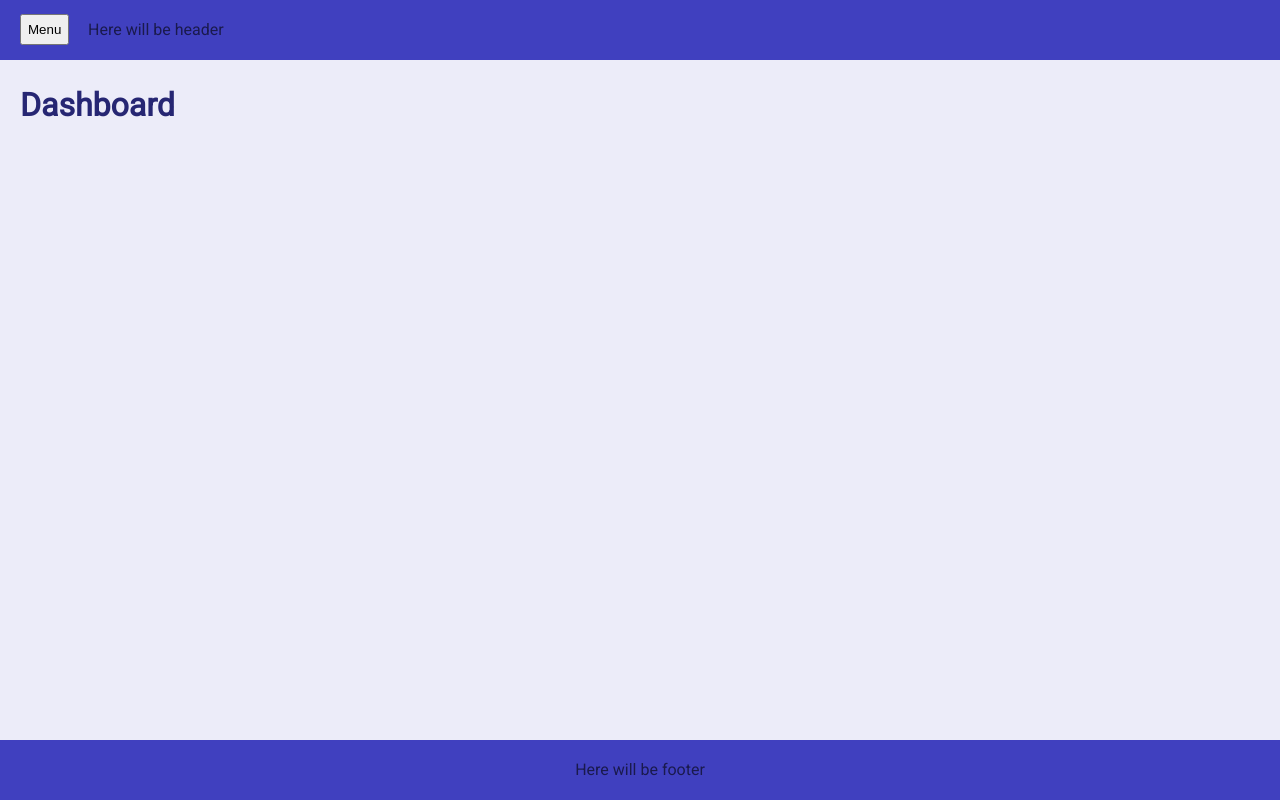
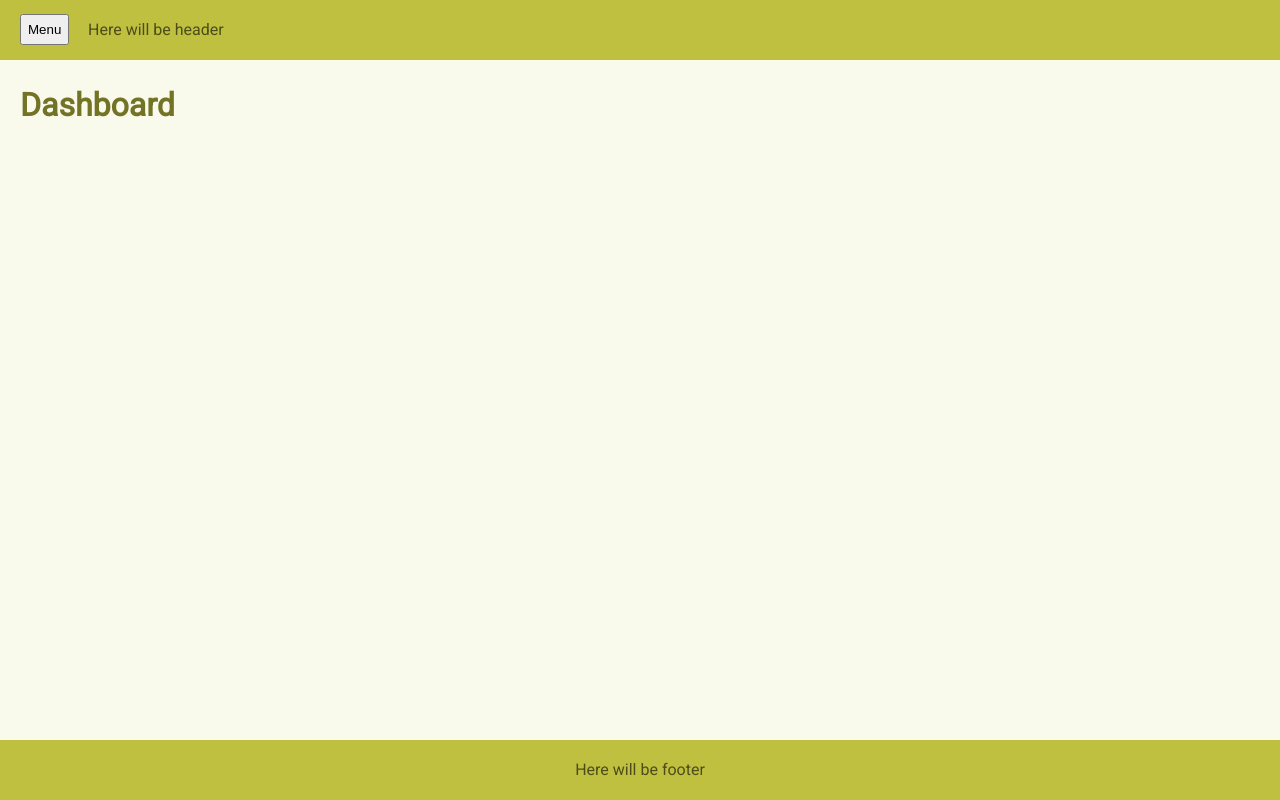
Before and after one commit to nvpt/aptechka, an Angular app: page /dashboard in a window 1280 px wide. Built offline with nearby package versions, Linux system fonts and the light colour scheme.

Commit message:
implemented theme initialisation

```diff
--- a/src/app/app.component.ts
+++ b/src/app/app.component.ts
@@ -1,10 +1,18 @@
-import {Component} from '@angular/core';
+import {Component, OnInit} from '@angular/core';
+import {ThemesService} from './modules/themes/themes.service';
 
 @Component({
     selector: 'app-root',
     templateUrl: './app.component.html',
     styleUrls: ['./app.component.scss']
 })
-export class AppComponent {
+export class AppComponent implements OnInit{
     menuBg: string = 'var(--color-app_bg-bg)';
+
+    constructor(private themeService: ThemesService) {
+    }
+    ngOnInit(): void {
+        this.themeService.initDefaultTheme();
+    }
+
 }
--- a/src/app/modules/themes/themes.service.ts
+++ b/src/app/modules/themes/themes.service.ts
@@ -1,21 +1,27 @@
 import {Injectable} from '@angular/core';
 
-
-
+export type ColorThemeType = 'red' | 'green' | 'blue' | 'yellow' | 'orange' //should have the same hue in css-variables
 
 @Injectable({
     providedIn: 'root'
 })
 export class ThemesService {
-    themeColor: string;
-
-
+    defaultColor: ColorThemeType = 'yellow';
+    defaultSaturation: number = 50;
 
     constructor() {
     }
 
-    setTheme(color: string) {
-        this.themeColor = color;
+    initDefaultTheme() {
+        document.documentElement.style.setProperty('--current-hue', `var(--${this.defaultColor}-hue)`);
+        document.documentElement.style.setProperty('--current-saturation', `var(--saturation-${this.defaultSaturation})`);
+    }
+
+    setSaturation(saturationValue: number) {
+        document.documentElement.style.setProperty('--current-saturation', `var(--saturation-${saturationValue})`);
+    }
+
+    setHue(color: ColorThemeType) {
         document.documentElement.style.setProperty('--current-hue', `var(--${color}-hue)`);
     }
 }
--- a/src/app/pages/settings-page/settings-page.component.ts
+++ b/src/app/pages/settings-page/settings-page.component.ts
@@ -1,5 +1,6 @@
-import { Component, OnInit } from '@angular/core';
-import {ThemesService} from '../../modules/themes/themes.service';
+import {Component, OnInit} from '@angular/core';
+import {ColorThemeType, ThemesService} from '../../modules/themes/themes.service';
+
 
 @Component({
     selector: 'app-settings-page',
@@ -8,14 +9,26 @@ import {ThemesService} from '../../modules/themes/themes.service';
 })
 export class SettingsPageComponent implements OnInit {
 
-  constructor(private themeService: ThemesService) { }
+    constructor(private themeService: ThemesService) {
+    }
 
     ngOnInit(): void {
     }
 
     selectTheme(event: Event) {
-    console.log('16 >>> event: ', (<HTMLInputElement>event.target).value);
-    const colorTheme: string = (<HTMLInputElement>event.target).value;
-    this.themeService.setTheme(colorTheme)
+        const colorTheme: ColorThemeType = (<HTMLInputElement>event.target).value as ColorThemeType;
+        let saturation!: number;
+
+        switch (colorTheme) {
+            case 'orange':
+                saturation = 80;
+                break;
+            default:
+                saturation = 50;
+                break;
+        }
+
+        this.themeService.setSaturation(saturation);
+        this.themeService.setHue(colorTheme);
     }
 }
```
Lines whose indentation alone changed are shown as unchanged.
